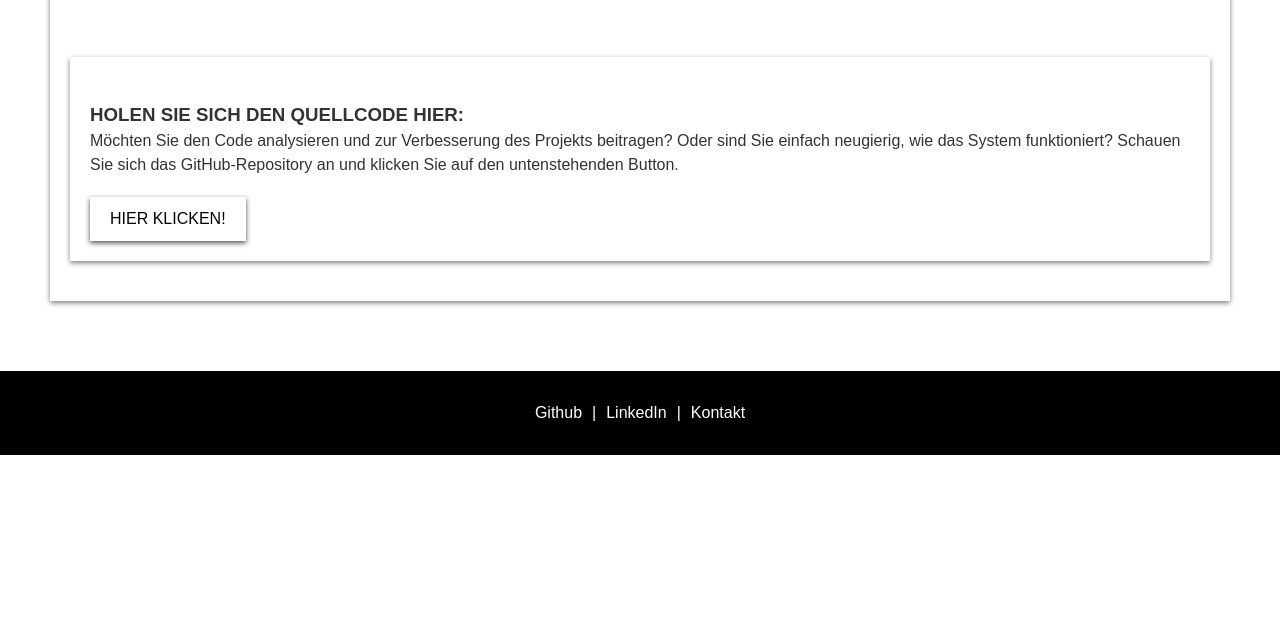
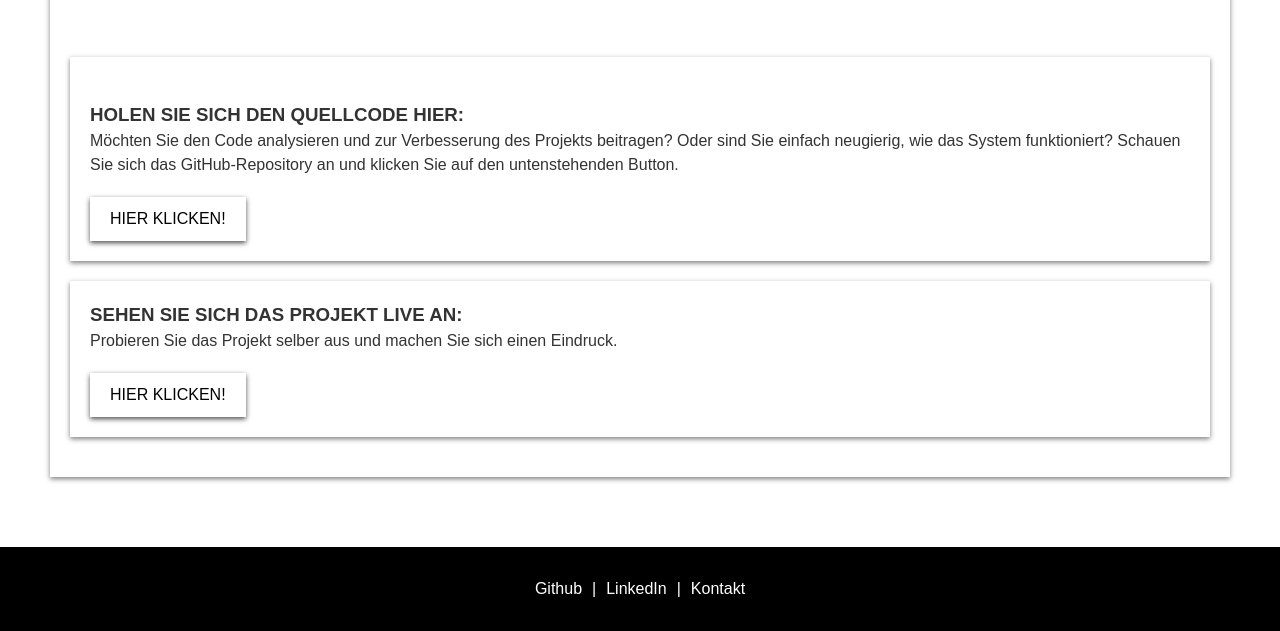
Before and after one commit to azinIldas/Portfolio, a plain HTML site: page ssp.html in a window 1280 px wide. Shown: the part 858-1489 px from the top of the page. Before the commit the page ends 1313 px from the top, so only its background shows below. Drawn offline with Linux system fonts and the light colour scheme.

Commit message:
Push
Laufendes Projekt hinzugefügt

```diff
--- a/ssp.html
+++ b/ssp.html
@@ -32,9 +32,15 @@
         <br>
         <h3>HOLEN SIE SICH DEN QUELLCODE HIER:</h3>
         <p class="box-text">Möchten Sie den Code analysieren und zur Verbesserung des Projekts beitragen? Oder sind Sie einfach neugierig, wie das System funktioniert? Schauen Sie sich das GitHub-Repository an und klicken Sie auf den untenstehenden Button.</p>
-        <a class="box-button" href="https://github.com/azinIldas/Python-codes">HIER KLICKEN!</a>
+        <a class="box-button" href="https://github.com/azinIldas/SchereSteinPapier">HIER KLICKEN!</a>
         <br>
       </div>
+      <div class="box">
+        <h3>SEHEN SIE SICH DAS PROJEKT LIVE AN:</h3>
+        <p class="box-text">Probieren Sie das Projekt selber aus und machen Sie sich einen Eindruck.                           </p>
+        <a class="box-button" href="https://azinildas.github.io/SchereSteinPapier/">HIER KLICKEN!</a>
+
+    </div>
     </section>
 
   <footer>
```
Also changed, not shown: ssp.png.
